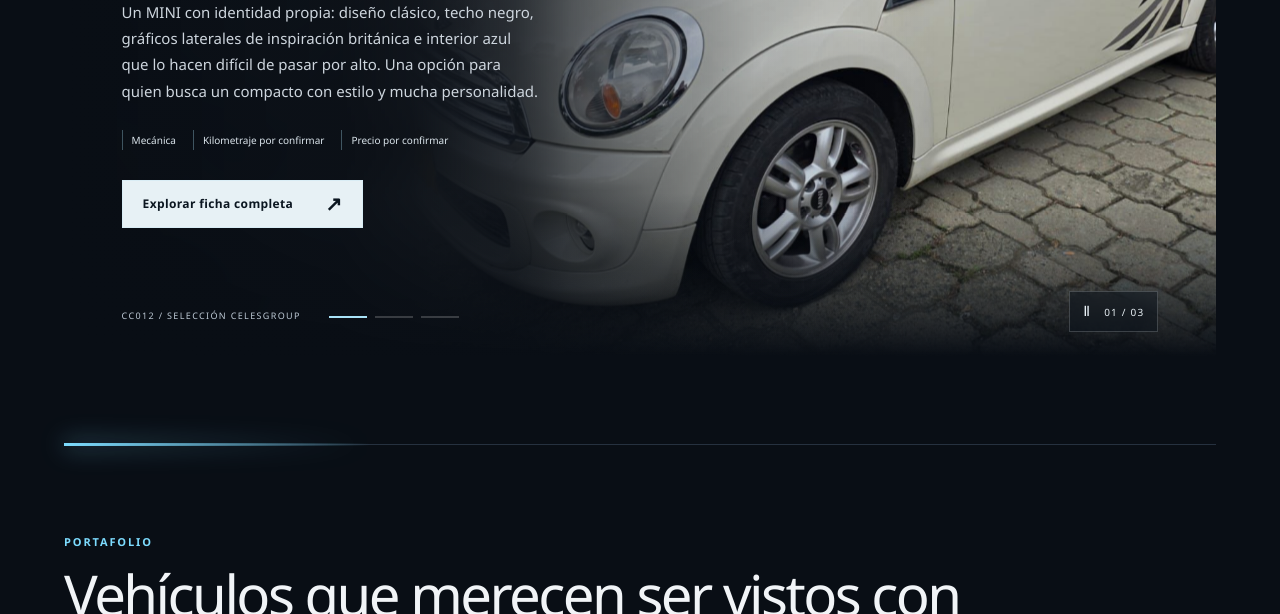
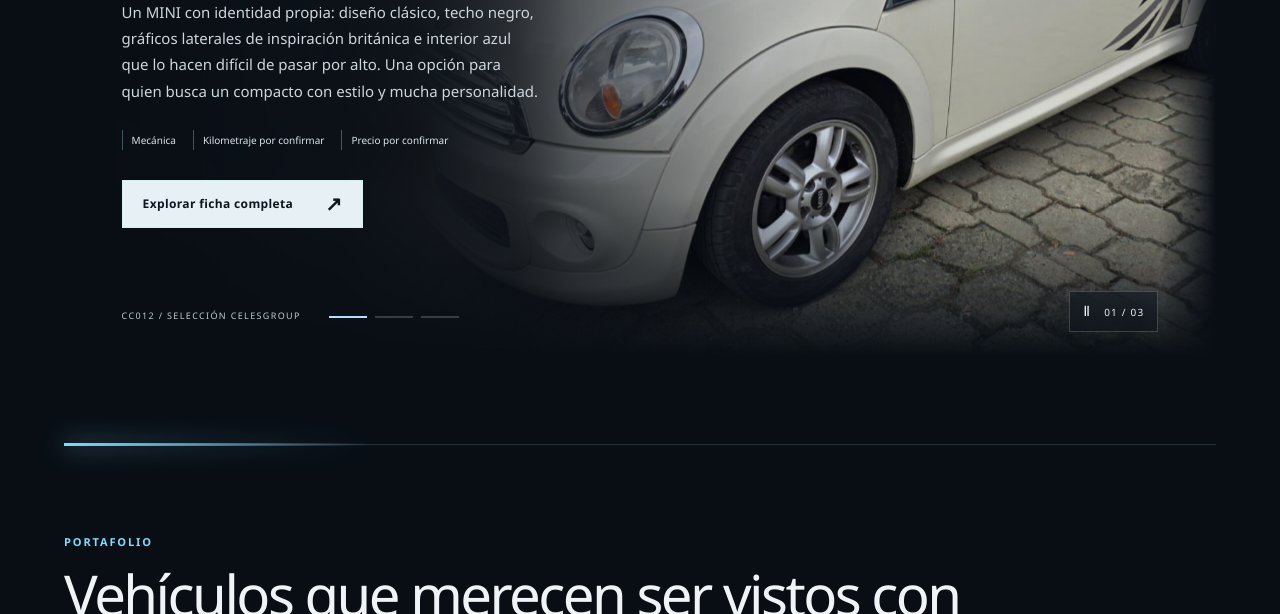
Before and after one commit to CELESGROUP/portafolio, a plain HTML site: page index.html in a window 1280 px wide. Shown: the part 536-1150 px from the top of the page. Drawn offline with Linux system fonts and the light colour scheme.

Commit message:
Suaviza bordes de la escena cinematográfica

```diff
--- a/styles.css
+++ b/styles.css
@@ -51,7 +51,7 @@ h2{font-size:clamp(36px,4.4vw,66px);line-height:1.02;letter-spacing:-.045em;font
 .cinematic-scene.is-active{opacity:1}
 .cinematic-ambient{position:absolute;inset:-8%;width:116%;height:116%;object-fit:cover;filter:blur(28px) brightness(.6);opacity:.65}
 .cinematic-photo{position:absolute;right:0;top:0;width:70%;height:100%;object-fit:cover;object-position:center;mask-image:linear-gradient(90deg,transparent,#000 20%);animation:cinematicDrift 19.5s ease-in-out infinite alternate}
-.cinematic-veil{z-index:-1;background:linear-gradient(90deg,#090e15 0%,#090e15f2 24%,#090e15c9 39%,#090e1530 60%,transparent 76%),linear-gradient(0deg,#090e15 0%,transparent 25%,transparent 78%,#090e1590 100%)}
+.cinematic-veil{z-index:-1;background:linear-gradient(90deg,#090e15 0%,#090e15f2 24%,#090e15c9 39%,#090e1530 60%,transparent 76%),linear-gradient(0deg,#090e15 0%,transparent 25%,transparent 78%,#090e15 100%),linear-gradient(270deg,#090e15,transparent 5%)}
 .cinematic-car .featured-copy{position:relative;width:42%;max-width:470px;padding:0 0 38px}
 .cinematic-car .featured-copy p{color:#cdd5dd;font-size:15px;line-height:1.75;max-width:420px}
 .cinematic-car h1{font-size:clamp(48px,5.5vw,80px);line-height:1.02;letter-spacing:-.05em}
```
